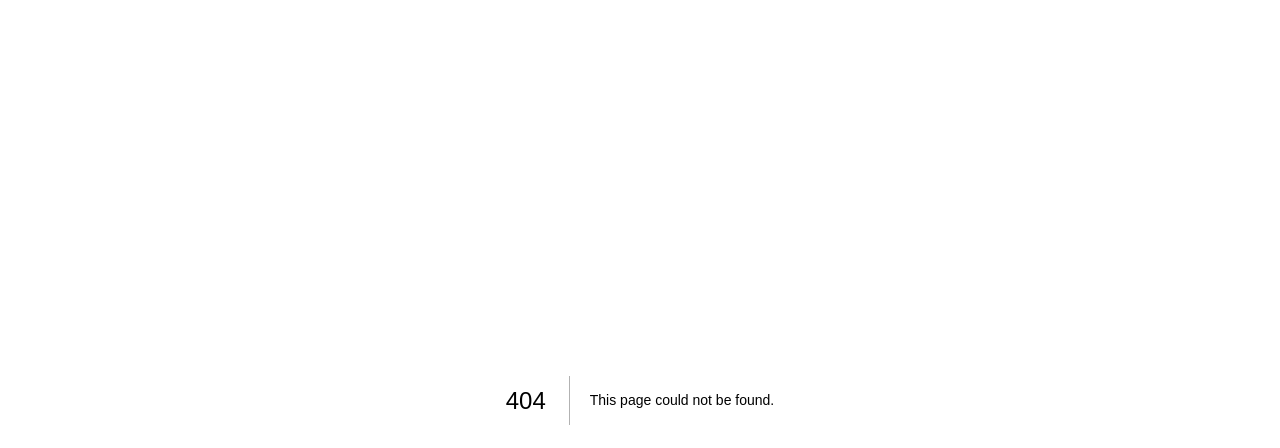
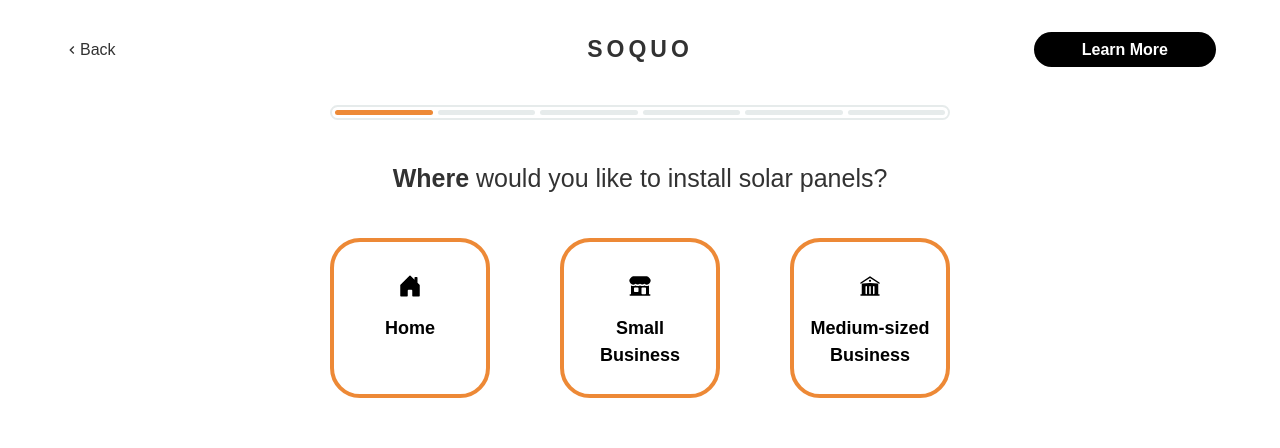
Before and after one commit to peetacho/soquo, a Next.js app: page /form/location in a window 1280 px wide. Before the commit this address had no page. Shown: the top 448 px of the page. Built offline with nearby package versions, Linux system fonts and the light colour scheme; a web font is replaced by a local one.

Commit message:
added quiz progress bar and changed routes

```diff
--- a/components/General/BoldedTextButton.js
+++ b/components/General/BoldedTextButton.js
@@ -8,7 +8,7 @@ const BoldedTextButton = ({
             fontSize={'16px'}
             fontWeight={'extrabold'}
             color={'white'}
-            bg={'primary.400'}
+            bg={'black'}
             height={"unset"}
             paddingX={'3em'}
             paddingY={'8px'}
--- a/components/Quiz/Header.js
+++ b/components/Quiz/Header.js
@@ -1,5 +1,5 @@
 import { ChevronLeftIcon } from "@chakra-ui/icons";
-import { Box, Flex, Text } from "@chakra-ui/react";
+import { Box, Flex } from "@chakra-ui/react";
 import BoldedTextButton from "../General/BoldedTextButton";
 import GeneralLinkWrapper from '../General/GeneralLinkWrapper';
 import { useRouter } from 'next/router'
@@ -10,25 +10,23 @@ import { quizOrder } from "../../utils/constants";
 const Header = () => {
     const router = useRouter()
     var backHref = '/'
-    if (router.asPath !== '/quiz') {
+    if (router.asPath !== '/form') {
         // this assumes the user is behaving (i.e. they go on the correct routes)
         var currentQuestion = getCurrentQuestion(router)
         if (currentQuestion.id !== 0) {
-            backHref = '/quiz/' + quizOrder[currentQuestion.id - 1].route
+            backHref = '/form/' + quizOrder[currentQuestion.id - 1].route
         }
         else if (currentQuestion.id == 0) {
-            backHref = '/quiz'
+            backHref = '/form'
         }
     }
     return (
         <>
-            <Flex flexDirection={'row'} width={'100%'} justifyContent={'space-between'} alignItems={'center'}>
+            <Flex flexDirection={'row'} width={'100%'} justifyContent={'space-between'} alignItems={'center'} marginBottom={'30px'}>
                 <Box flexGrow={1} flexBasis={0}>
                     <GeneralLinkWrapper href={backHref}>
                         <ChevronLeftIcon />
-                        {
-                            router.asPath === '/quiz' ? 'Home' : 'Back'
-                        }
+                        {router.asPath === '/form' ? 'Home' : 'Back'}
                     </GeneralLinkWrapper>
                 </Box>
                 <Logo />
--- /dev/null
+++ b/components/Quiz/OutlineButton.js
@@ -0,0 +1,36 @@
+import { Box, Icon, Text } from "@chakra-ui/react"
+import { useState } from "react"
+
+const OutlineButton = ({
+    icon,
+    bigText,
+    smolText
+}) => {
+    const [toggle, setToggle] = useState(false);
+    return (
+        <Box borderRadius='30px'
+            bg={toggle ? 'brand.400' : 'white'}
+            color={toggle ? 'white' : 'black'}
+            borderColor={toggle ? 'brand.200' : 'brand.400'}
+            borderWidth='4px'
+            w={40}
+            h={40}
+            overflow='hidden'
+            pt={'32px'}
+            px={'12px'}
+            _hover={{ cursor: 'pointer', bg: 'brand.400', color: 'white', borderColor: 'brand.200' }}
+            onClick={() => {
+                setToggle(true)
+                new Promise(r => setTimeout(r, 200)).then(() => {
+                    setToggle(false);
+                    console.log('redirecting now!')
+                });
+            }}>
+            <Icon as={icon} boxSize={6} />
+            <Text mt={'10px'} fontSize={'18px'} fontWeight={'bold'}>{bigText}</Text>
+            {smolText ? <Text fontSize={'12px'}>{smolText}</Text> : null}
+        </Box>
+    )
+}
+
+export default OutlineButton;
--- /dev/null
+++ b/components/Quiz/QuizBar.js
@@ -0,0 +1,36 @@
+import { Box, Flex } from "@chakra-ui/react"
+import { useRouter } from "next/router"
+import { getCurrentQuestion } from "../../utils/Utils"
+
+const BarThings = ({
+    color
+}) => {
+    return (
+        <Box bg={color} width={'100%'} height={'5px'} borderRadius={'25px'}></Box>
+    )
+}
+
+const QuizBar = () => {
+    const router = useRouter()
+    var index = -1
+    if (router.asPath !== '/form') {
+        index = getCurrentQuestion(router).id
+    }
+    const oranges = []
+    const MAX_NUM = 6
+    for (let i = 0; i < MAX_NUM; i++) {
+        if (i <= index) {
+            oranges.push(<BarThings color={'brand.400'} />)
+        }
+        else {
+            oranges.push(<BarThings color={'bar.400'} />)
+        }
+    }
+    return (
+        <Flex gap={'5px'} border='2px #e6ebeb solid' padding={'3px'} justifyContent={'center'} alignItems={'center'} borderRadius={'25px'}>
+            {oranges}
+        </Flex>
+    )
+}
+
+export default QuizBar
--- a/components/Quiz/QuizWrapper.js
+++ b/components/Quiz/QuizWrapper.js
@@ -1,5 +1,7 @@
+import { Stack } from "@chakra-ui/react";
 import GeneralStackWrapper from "../General/GeneralStackWrapper";
 import Header from "./Header";
+import QuizBar from "./QuizBar";
 
 export default function QuizWrapper({
     ...otherProps
@@ -8,7 +10,10 @@ export default function QuizWrapper({
         <>
             <GeneralStackWrapper>
                 <Header />
-                {otherProps.children}
+                <Stack gap={'15px'} textAlign={'center'}>
+                    <QuizBar />
+                    {otherProps.children}
+                </Stack>
             </GeneralStackWrapper>
         </>
     )
--- a/lib/theme.js
+++ b/lib/theme.js
@@ -26,6 +26,9 @@ const colors = {
     brand: {
         400: "#ED8936", // orange.400
         200: "#FBD38D", // orange.200
+    },
+    bar: {
+        400: "#e6ebeb",
     }
 }
 
--- /dev/null
+++ b/pages/form/location/index.js
@@ -0,0 +1,21 @@
+import { Box, Flex, Stack, Text } from "@chakra-ui/react";
+import OutlineButton from "../../../components/Quiz/OutlineButton";
+import QuizBar from "../../../components/Quiz/QuizBar";
+import QuizWrapper from "../../../components/Quiz/QuizWrapper";
+import { BsFillHouseDoorFill } from 'react-icons/bs'
+import { HiBuildingStorefront, HiBuildingLibrary } from 'react-icons/hi2'
+
+export default function Location() {
+    return (
+        <QuizWrapper>
+            <Box marginY={'25px !important'}>
+                <Text fontSize={'25px'}><Text as={'span'} fontWeight={'bold'}>Where</Text> would you like to install solar panels?</Text>
+            </Box>
+            <Flex justifyContent={'space-between'} gap={'70px'}>
+                <OutlineButton bigText={'Home'} icon={BsFillHouseDoorFill} />
+                <OutlineButton bigText={'Small Business'} icon={HiBuildingStorefront} />
+                <OutlineButton bigText={'Medium-sized Business'} icon={HiBuildingLibrary} />
+            </Flex>
+        </QuizWrapper>
+    )
+}
--- a/utils/Utils.js
+++ b/utils/Utils.js
@@ -113,5 +113,5 @@ import { quizOrder } from "./constants";
 
 // route is from useRouter
 export const getCurrentQuestion = (router) => {
-    return quizOrder.filter(question => router.asPath === '/quiz/' + question.route)[0]
+    return quizOrder.filter(question => router.asPath === '/form/' + question.route)[0]
 }
--- a/utils/constants.js
+++ b/utils/constants.js
@@ -1,9 +1,9 @@
 
 export const ROUTE_LOCATION = 'location'
-export const ROUTE_POSTAL = 'postal-code'
-export const ROUTE_SPACE = 'space'
+export const ROUTE_POSTAL = 'postal'
+export const ROUTE_AREA = 'area'
 export const ROUTE_TILT = 'tilt'
-export const ROUTE_ELEC = 'electric-bill'
+export const ROUTE_ELEC = 'electric'
 
 export const quizOrder = [
     {
@@ -16,7 +16,7 @@ export const quizOrder = [
     },
     {
         id: 2,
-        route: ROUTE_SPACE
+        route: ROUTE_AREA
     },
     {
         id: 3,
```
Also changed, not shown: pages/quiz/location/index.js (deleted, +0 -9 lines), pages/form/index.js (renamed from pages/quiz/index.js), pages/form/postal/index.js (renamed from pages/quiz/postal-code/index.js).
